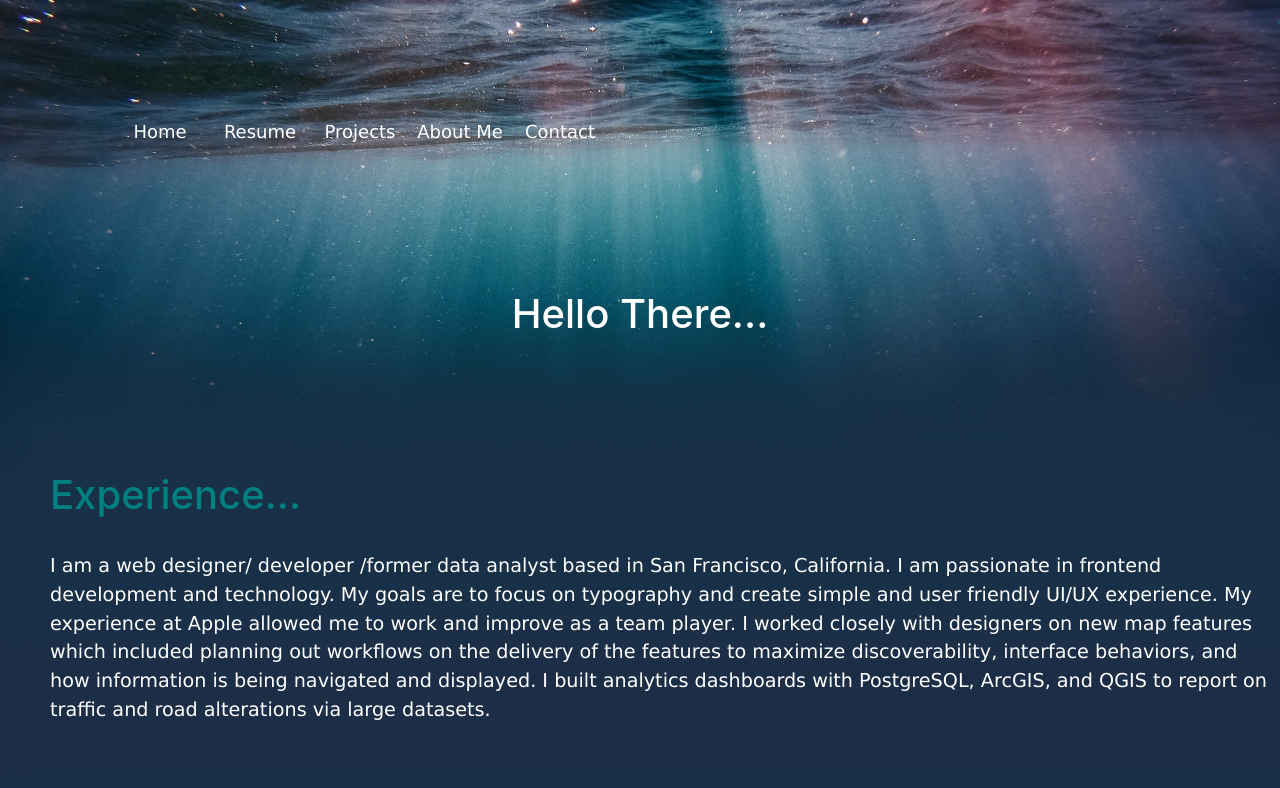
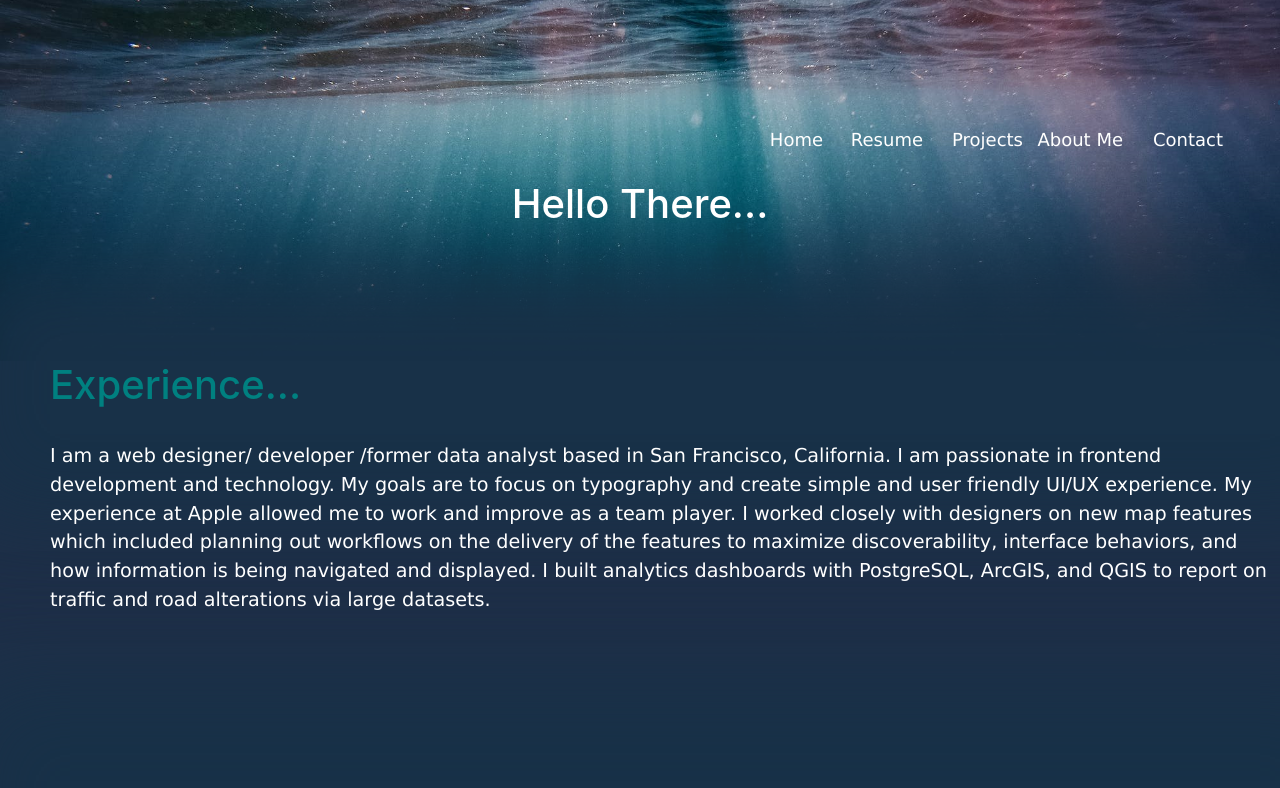
Before and after one commit to razorstorm/bday, a React (Create React App) app: page /portfolio2019/about in a window 1280 px wide. Shown: the top 788 px of the page. Built offline with nearby package versions, Linux system fonts and the light colour scheme; what react-dimensions would draw is missing.

Commit message:
fixed about page

```diff
--- a/src/App.css
+++ b/src/App.css
@@ -99,8 +99,7 @@ header {
   background-position: 0 0;
   background-repeat: no-repeat;
   background-image: url("/images/background.jpeg");
-  /* box-shadow: 0px 100px 100px 120px rgb(24, 49, 72) inset, 0px -10px 100px 100px rgb(24, 49, 72); */
-  box-shadow: 10px -10px 100px 100px rgb(24, 49, 72);
+  box-shadow: 0px 100px 100px 120px rgb(24, 49, 72) inset, 0px -10px 100px 100px rgb(24, 49, 72);
   /*-webkit-gradient(linear, left top, left bottom, color-stop(0%, #ADB2B6), color-stop(100%, #ABAEB3));*/
   padding-top: 50px;
 }
--- a/src/App.js
+++ b/src/App.js
@@ -5,7 +5,6 @@ import Projects from './components/Projects.js';
 import Bubbles from './components/Bubbles.js';
 import Resume from './components/Resume.js';
 import Nav from './components/Nav.js';
-import Home from './components/Home.js';
 
 const bubbleMoveSpeed = 2.5;
 const minBubbleTime = 50;
@@ -97,7 +96,6 @@ class App extends Component {
         <header className="home-header">
           <div className="container">
             <Nav/>
-
             <div className="title">
               <h1> KAREN SIN </h1>
               <h4> Developer | Web Designer | Data Analyst </h4>
@@ -106,13 +104,10 @@ class App extends Component {
           </div>
         </header>
         <section className='projects' id="projects">
-
           <Projects />
-
         </section>
         <section className='resume' id='resume'>
           <Resume />
-
         </section>
 
         <section className='contacts' id='contacts'>
--- a/src/components/About.js
+++ b/src/components/About.js
@@ -1,29 +1,15 @@
 import React, { Component } from 'react';
 import '../App.css';
-import {
-  BrowserRouter as Router,
-  Link,
-  Route
-} from 'react-router-dom';
+import Nav from './Nav.js';
 
 
 class About extends Component {
   render() {
     return (
       <div>
-        <header className="App-header">
+        <header className="head-header">
           <div className="container">
-            <div className="row">
-              <nav>
-                <ul>
-                  <li><a href='#contact'>Contact</a></li>
-                  <li><a href="/portfolio2019/about">About Me</a></li>
-                  <li><Link to="">Projects</Link></li>
-                  <li><a href="/" >Resume</a></li>
-                  <li> <Link to="/"> Home </Link> </li>
-                </ul>
-              </nav>
-            </div>
+            <Nav />
             <h3 className='title'> Hello There... </h3>
 
           </div>
```
